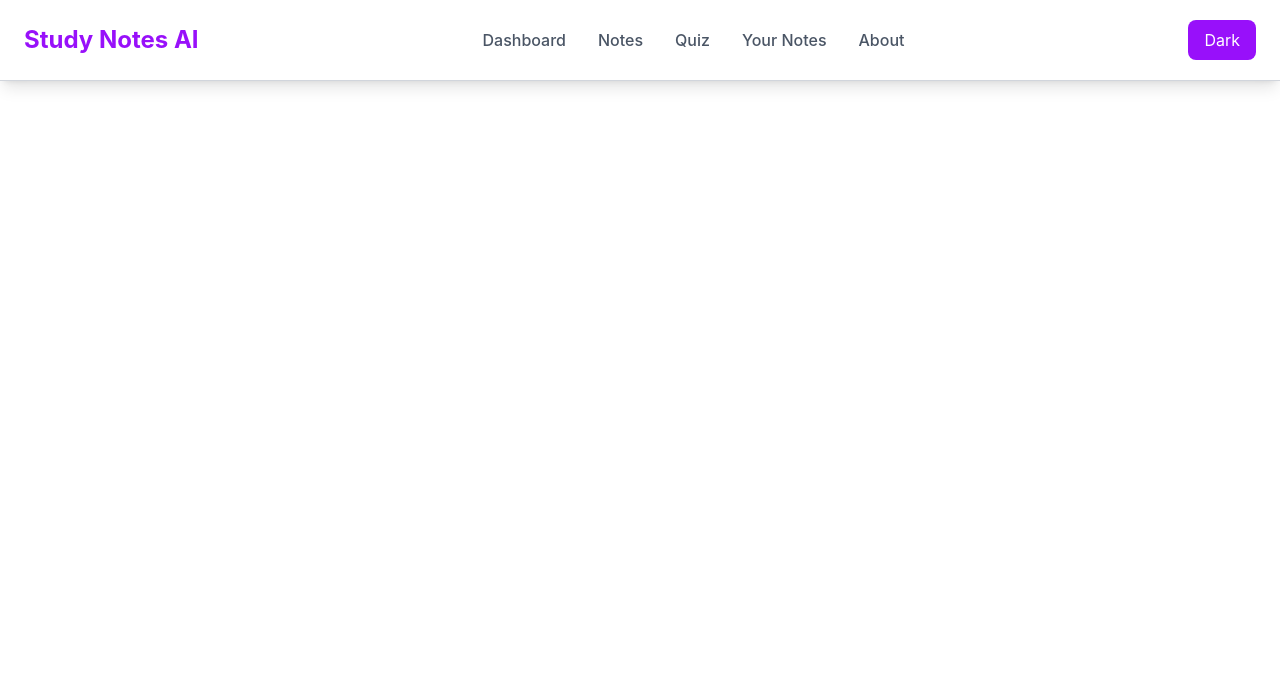
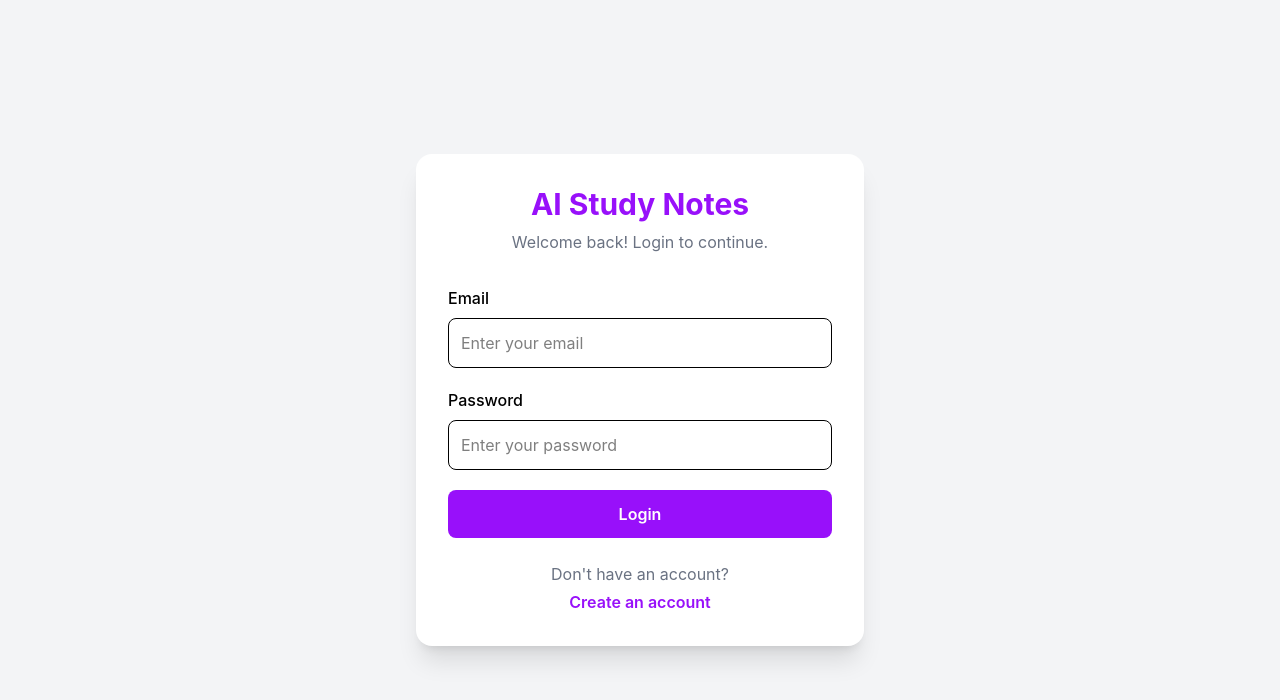
Before and after one commit to sanvi-code-ai/AI-Study-Notes-Generator, a React app in the folder frontend/: page /Auth in a window 1280 px wide. Shown: the top 700 px of the page. Built offline with nearby package versions, Linux system fonts and the light colour scheme; no server answers; the HTML template or start-up script is replaced by a standard one.

Commit message:
Update project with authentication and personalized dashboard

```diff
--- a/frontend/src/App.jsx
+++ b/frontend/src/App.jsx
@@ -1,5 +1,5 @@
-import React, { useState, useEffect } from 'react';
-import { Routes, Route } from 'react-router-dom';
+import React, { useState, useEffect, useContext } from 'react';
+import { Routes, Route, Navigate } from 'react-router-dom';
 
 import Header from './components/Header';
 import MainContent from './components/MainContent';
@@ -8,11 +8,17 @@ import MiddleQuiz from './Quiz/MiddleQuiz';
 import About from './components/About';
 import SavedNotes from './components/Savednotes';
 import SavedNoteDetails from "./components/SavedNoteDetails";
+import { AuthContext } from "./context/AuthContext";
 import Dashboard from "./dashboard/Dashboard";
+import Auth from "./Auth";
 
 
 const App = () => {
   const [darkMode, setdarkMode] = useState(false);
+
+  const { currentUser, loading } = useContext(AuthContext);
+
+
 
 
   useEffect(() => {
@@ -23,18 +29,49 @@ const App = () => {
     }
   }, [darkMode]);
 
+
+  if(loading){
+    return (
+    <div className="min-h-screen flex items-center justify-center">
+      <p className="text-xl">Loading...</p>
+    </div>
+  );
+  }
   return (
     <div className="min-h-screen bg-white text-black dark:bg-gray-900 dark:text-white transition-colors duration-300">
 
-      <Header darkMode={darkMode} setdarkMode={setdarkMode} />
+      {currentUser && (
+  <Header
+    darkMode={darkMode}
+    setdarkMode={setdarkMode}
+  />
+)}
 
       <Routes>
+
+  {/* Authentication */}
+  <Route
+    path="/Auth"
+    element={
+      currentUser ? (
+        <Navigate to="/" />
+      ) : (
+        <Auth />
+      )
+    }
+  />
+
+  {/* Protected routes */}
+  {currentUser ? (
+    <>
       <Route
         path="/"
         element={
           <main>
-
-              <MainContent darkMode={darkMode} setdarkMode={setdarkMode} />
+            <MainContent
+              darkMode={darkMode}
+              setdarkMode={setdarkMode}
+            />
           </main>
         }
       />
@@ -43,19 +80,26 @@ const App = () => {
         path="/quiz"
         element={
           <main>
-              <TopQuiz darkMode={darkMode} setdarkMode={setdarkMode} />
-              <MiddleQuiz darkMode={darkMode} setdarkMode={setdarkMode} />
+            <TopQuiz
+              darkMode={darkMode}
+              setdarkMode={setdarkMode}
+            />
+            <MiddleQuiz
+              darkMode={darkMode}
+              setdarkMode={setdarkMode}
+            />
           </main>
         }
       />
-
 
       <Route
         path="/About"
         element={
           <main>
-
-              <About darkMode={darkMode} setdarkMode={setdarkMode} />
+            <About
+              darkMode={darkMode}
+              setdarkMode={setdarkMode}
+            />
           </main>
         }
       />
@@ -64,11 +108,14 @@ const App = () => {
         path="/Saved-Notes"
         element={
           <main>
-
-              <SavedNotes darkMode={darkMode} setdarkMode={setdarkMode} />
+            <SavedNotes
+              darkMode={darkMode}
+              setdarkMode={setdarkMode}
+            />
           </main>
         }
       />
+
       <Route
         path="/notes/:id"
         element={<SavedNoteDetails />}
@@ -78,11 +125,21 @@ const App = () => {
         path="/dashboard"
         element={
           <main>
-
-              <Dashboard darkMode={darkMode} setdarkMode={setdarkMode} />
+            <Dashboard
+              darkMode={darkMode}
+              setdarkMode={setdarkMode}
+            />
           </main>
         }
       />
+    </>
+  ) : (
+    /* Anyone not logged in gets redirected to Auth */
+    <Route
+      path="*"
+      element={<Navigate to="/Auth" />}
+    />
+  )}
 
 </Routes>
 
--- /dev/null
+++ b/frontend/src/Auth.jsx
@@ -0,0 +1,155 @@
+import { useState } from "react";
+import {
+  signInWithEmailAndPassword,
+  createUserWithEmailAndPassword,
+} from "firebase/auth";
+import { auth } from "./firebase/firebase";
+import { useNavigate } from "react-router-dom";
+
+const Auth = () => {
+  const [isLogin, setIsLogin] = useState(true);
+  const [email, setEmail] = useState("");
+  const [password, setPassword] = useState("");
+  const [error, setError] = useState("");
+  const [loading, setLoading] = useState(false);
+
+  const navigate = useNavigate();
+
+  const handleSubmit = async (e) => {
+    e.preventDefault();
+
+    setError("");
+    setLoading(true);
+
+    try {
+      if (isLogin) {
+        await signInWithEmailAndPassword(
+          auth,
+          email,
+          password
+        );
+      } else {
+        await createUserWithEmailAndPassword(
+          auth,
+          email,
+          password
+        );
+      }
+
+      navigate("/");
+    } catch (error) {
+      console.error(error);
+
+      if (error.code === "auth/email-already-in-use") {
+        setError("This email is already registered.");
+      } else if (error.code === "auth/invalid-email") {
+        setError("Please enter a valid email.");
+      } else if (error.code === "auth/weak-password") {
+        setError("Password should be at least 6 characters.");
+      } else if (
+        error.code === "auth/invalid-credential" ||
+        error.code === "auth/wrong-password"
+      ) {
+        setError("Incorrect email or password.");
+      } else {
+        setError("Something went wrong. Please try again.");
+      }
+    } finally {
+      setLoading(false);
+    }
+  };
+
+  return (
+    <div className="min-h-screen flex items-center justify-center bg-gray-100 dark:bg-gray-900 px-4">
+
+      <div className="w-full max-w-md bg-white dark:bg-gray-800 rounded-2xl shadow-xl p-8">
+
+        <h1 className="text-3xl font-bold text-purple-600 text-center mb-2">
+          AI Study Notes
+        </h1>
+
+        <p className="text-center text-gray-500 dark:text-gray-400 mb-8">
+          {isLogin
+            ? "Welcome back! Login to continue."
+            : "Create your account to get started."}
+        </p>
+
+        <form onSubmit={handleSubmit}>
+
+          <div className="mb-5">
+            <label className="block mb-2 font-medium">
+              Email
+            </label>
+
+            <input
+              type="email"
+              value={email}
+              onChange={(e) => setEmail(e.target.value)}
+              placeholder="Enter your email"
+              required
+              className="w-full p-3 border rounded-lg dark:bg-gray-700 dark:border-gray-600 outline-none focus:ring-2 focus:ring-purple-500"
+            />
+          </div>
+
+          <div className="mb-5">
+            <label className="block mb-2 font-medium">
+              Password
+            </label>
+
+            <input
+              type="password"
+              value={password}
+              onChange={(e) => setPassword(e.target.value)}
+              placeholder="Enter your password"
+              required
+              className="w-full p-3 border rounded-lg dark:bg-gray-700 dark:border-gray-600 outline-none focus:ring-2 focus:ring-purple-500"
+            />
+          </div>
+
+          {error && (
+            <p className="text-red-500 text-sm mb-4">
+              {error}
+            </p>
+          )}
+
+          <button
+            type="submit"
+            disabled={loading}
+            className="w-full bg-purple-600 hover:bg-purple-700 disabled:bg-gray-400 text-white py-3 rounded-lg font-semibold transition"
+          >
+            {loading
+              ? "Please wait..."
+              : isLogin
+              ? "Login"
+              : "Create Account"}
+          </button>
+
+        </form>
+
+        <div className="text-center mt-6">
+
+          <p className="text-gray-500 dark:text-gray-400">
+            {isLogin
+              ? "Don't have an account?"
+              : "Already have an account?"}
+          </p>
+
+          <button
+            onClick={() => {
+              setIsLogin(!isLogin);
+              setError("");
+            }}
+            className="text-purple-600 font-semibold hover:underline mt-1"
+          >
+            {isLogin ? "Create an account" : "Login"}
+          </button>
+
+        </div>
+
+      </div>
+
+    </div>
+  );
+};
+
+export default Auth;
--- a/frontend/src/Quiz/MiddleQuiz.jsx
+++ b/frontend/src/Quiz/MiddleQuiz.jsx
@@ -2,6 +2,7 @@ import { useContext, useState } from "react";
 import { QuizContext } from "../context/QuizContext";
 import { db } from "../firebase/firebase";
 import { collection, addDoc, serverTimestamp } from "firebase/firestore";
+import { auth } from "../firebase/firebase";
 
 const MiddleQuiz = () => {
   const { quizQuestions } = useContext(QuizContext);
@@ -48,6 +49,7 @@ const MiddleQuiz = () => {
   ),
   incorrectQuestions,
   createdAt: serverTimestamp(),
+  userId: auth.currentUser.uid,
 });
 
       console.log("Quiz result saved successfully!");
--- a/frontend/src/components/MainContent.jsx
+++ b/frontend/src/components/MainContent.jsx
@@ -6,6 +6,7 @@ import ReactMarkdown from "react-markdown";
 import {db} from "../firebase/firebase";
 import { collection , addDoc } from 'firebase/firestore';
 import { useNavigate } from "react-router-dom";
+import { auth } from "../firebase/firebase";
 
 
 const MainContent = () => {
@@ -159,6 +160,7 @@ const handleTakeQuiz = async () => {
       inputText: inputText,
       generatedNotes: outputText,
       createdAt: new Date(),
+      userId: auth.currentUser.uid,
     });
 
     alert("Notes saved successfully!");
--- /dev/null
+++ b/frontend/src/context/AuthContext.jsx
@@ -0,0 +1,25 @@
+import { createContext, useEffect, useState } from "react";
+import { onAuthStateChanged } from "firebase/auth";
+import { auth } from "../firebase/firebase";
+
+export const AuthContext = createContext();
+
+export const AuthProvider = ({ children }) => {
+  const [currentUser, setCurrentUser] = useState(null);
+  const [loading, setLoading] = useState(true);
+
+  useEffect(() => {
+    const unsubscribe = onAuthStateChanged(auth, (user) => {
+      setCurrentUser(user);
+      setLoading(false);
+    });
+
+    return () => unsubscribe();
+  }, []);
+
+  return (
+    <AuthContext.Provider value={{ currentUser, loading }}>
+      {children}
+    </AuthContext.Provider>
+  );
+};
--- a/frontend/src/firebase/firebase.js
+++ b/frontend/src/firebase/firebase.js
@@ -1,5 +1,6 @@
 import { initializeApp } from "firebase/app";
 import { getFirestore } from "firebase/firestore";
+import { getAuth } from "firebase/auth";
 
 const firebaseConfig = {
   apiKey: "AIzaSyDXT4xTqLVZxH8wyzGxvPG-W1l8wvgKUac",
@@ -13,5 +14,6 @@ const firebaseConfig = {
 const app = initializeApp(firebaseConfig);
 
 const db = getFirestore(app);
+export const auth = getAuth(app);
 
 export { db };
--- a/frontend/src/main.jsx
+++ b/frontend/src/main.jsx
@@ -3,13 +3,16 @@ import { createRoot } from 'react-dom/client'
 import ReactDOM from 'react-dom/client';
 import { BrowserRouter } from 'react-router-dom';
 import { QuizProvider } from "./context/QuizContext";
+import { AuthProvider } from "./context/AuthContext";
 import './index.css'
 import App from './App.jsx'
 
 createRoot(document.getElementById('root')).render(
   <QuizProvider>
   <BrowserRouter>
-    <App />
+    <AuthProvider>
+      <App />
+    </AuthProvider>
   </BrowserRouter>
 </QuizProvider>
 )
```
Also changed, not shown: frontend/src/components/Header.jsx (+23 -0 lines), frontend/src/components/Savednotes.jsx (+20 -11 lines), frontend/src/dashboard/Dashboard.jsx (+196 -67 lines), 1 other file (tests, documents, lock files or other folders). Lines whose indentation alone changed are shown as unchanged.
